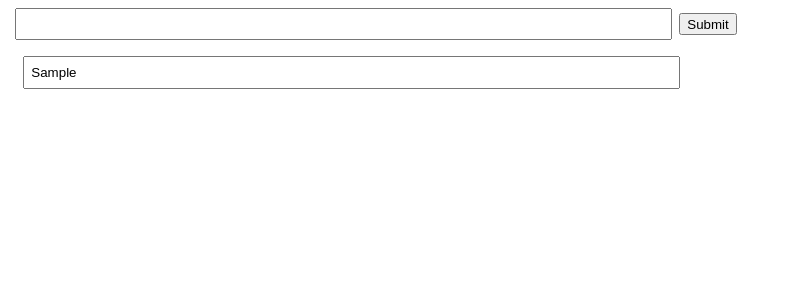
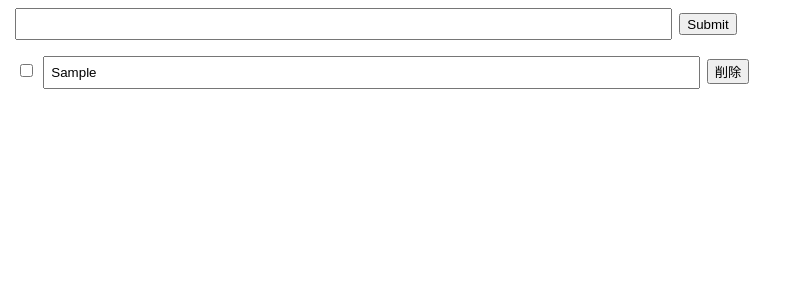
Before and after one commit to koki-kato/todo_frontend, a React (Vite) app: page / in a window 1280 px wide. Both pictures are taken after typing "Sample" into the empty fields and a click on the input 708 px from the left and 24 px from the top of the page. Shown: the top 300 px of the page, without its empty margins (0-797 px from the left). Built offline with nearby package versions, Linux system fonts and the light colour scheme; the HTML template or start-up script is replaced by a standard one.

Commit message:
Finish feature/complated_delete_flg(ReactでTodoアプリを作ろう_3完了)

```diff
--- a/src/todo.tsx
+++ b/src/todo.tsx
@@ -5,6 +5,8 @@
 type Todo = {
   content: string;
   readonly id: number;
+  completed_flg: boolean;
+  delete_flg: boolean, // <-- 追加
 };
 
 
@@ -16,7 +18,6 @@
 
 
   // todos ステートを更新する関数
-  // todos ステートを更新する関数
   const handleSubmit = () => {
     // 何も入力されていなかったらリターン
     if (!text) return;
@@ -27,7 +28,11 @@
     const newTodo: Todo = {
       content: text, // text ステートの値を content プロパティへ
       id: nextId,
+      // 初期値は false
+      completed_flg: false,
+      delete_flg: false, // <-- 追加
     };
+
 
 
     /**
@@ -65,6 +70,32 @@
     });
   };
 
+  const handleCheck = (id: number, completed_flg: boolean) => {
+    setTodos((todos) => {
+      const newTodos = todos.map((todo) => {
+        if (todo.id === id) {
+          return { ...todo, completed_flg };
+        }
+        return todo;
+      });
+
+      return newTodos;
+    });
+  };
+
+  const handleRemove = (id: number, delete_flg: boolean) => {
+    setTodos((todos) => {
+      const newTodos = todos.map((todo) => {
+        if (todo.id === id) {
+          return { ...todo, delete_flg };
+        }
+        return todo;
+      });
+
+
+      return newTodos;
+    });
+  };
 
   return (
     <div>
@@ -86,10 +117,20 @@
           return (
             <li key={todo.id}>
               <input
+                type="checkbox"
+                checked={todo.completed_flg}
+                // 呼び出し側で checked フラグを反転させる
+                onChange={() => handleCheck(todo.id, !todo.completed_flg)}
+              />
+              <input
                 type="text"
                 value={todo.content}
+                disabled={todo.completed_flg}
                 onChange={(e) => handleEdit(todo.id, e.target.value)}
               />
+              <button onClick={() => handleRemove(todo.id, !todo.delete_flg)}>
+                {todo.delete_flg ? '復元' : '削除'}
+              </button>
             </li>
           );
         })}
```
